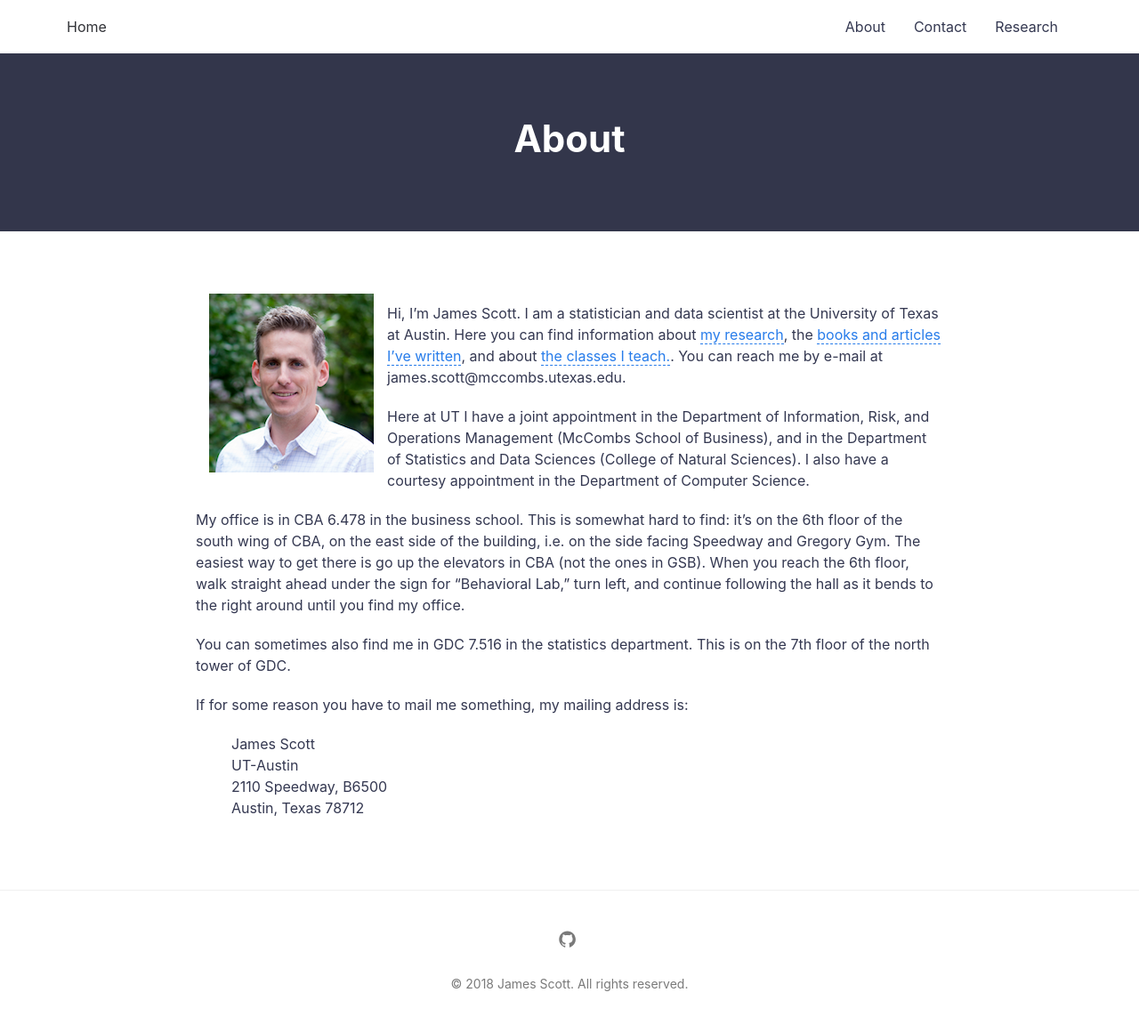
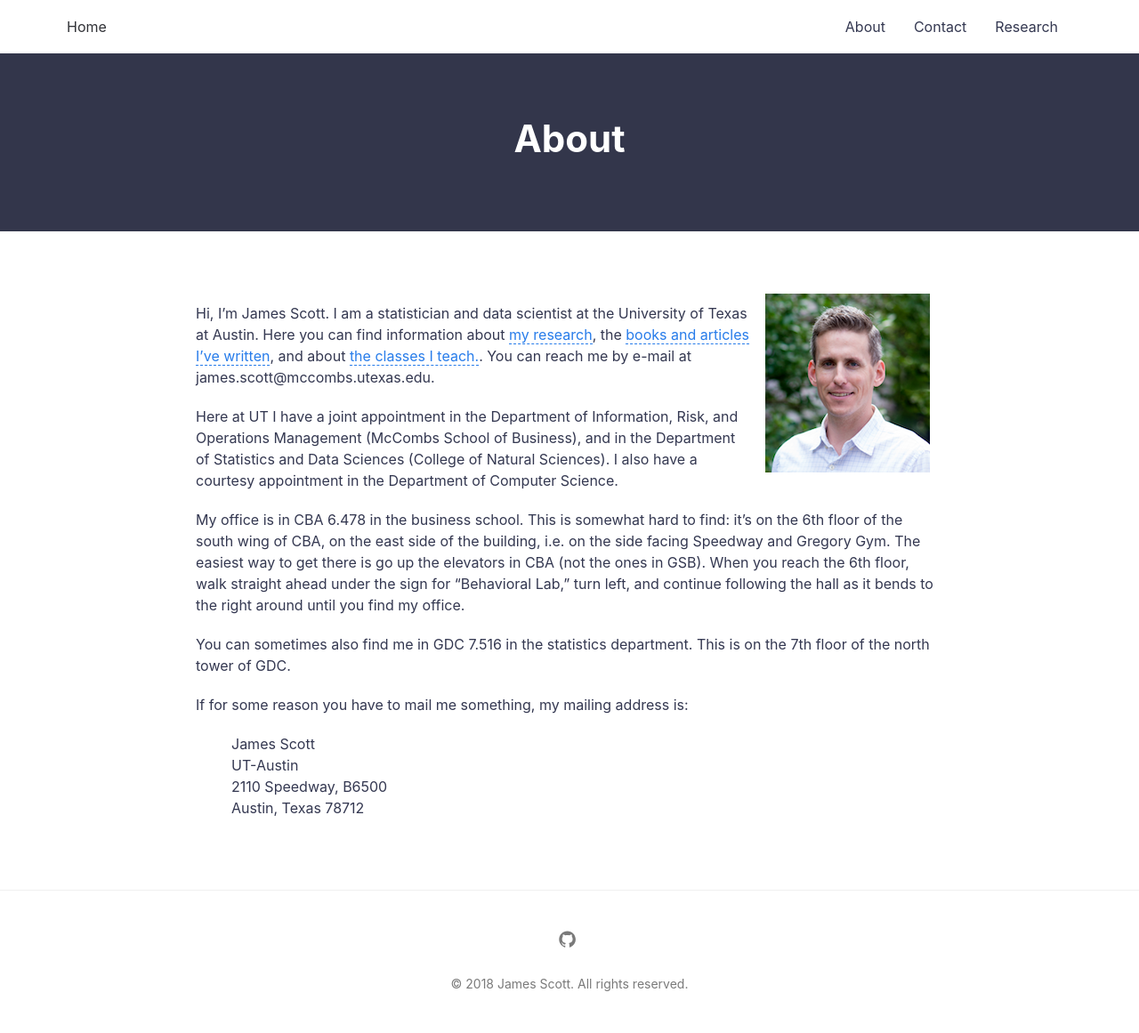
Before and after one commit to jgscott/testsite, a Jekyll site: the page built from about.md, in a window 1280 px wide. Shown: the whole page at 89% size. Built offline with Jekyll 4.4.1, drawn with Linux system fonts in a browser that asks for light colours.

Commit message:
about page

```diff
--- a/about.md
+++ b/about.md
@@ -4,7 +4,7 @@ title: About
 permalink: /about/
 ---
 
-<img src="{{ site.baseurl }}/assets/img/posts/jgscott201605.png" ALIGN="left" style="margin:10px 15px"/>
+<img src="{{ site.baseurl }}/assets/img/posts/jgscott201605.png" ALIGN="right" style="margin:10px 15px"/>
 
 Hi, I'm James Scott.  I am a statistician and data scientist at the University of Texas at Austin.  Here you can find information about [my research]({{ site.baseurl }}/research/), the [books and articles I've written]({{ site.baseurl }}/books/), and about [the classes I teach.]({{ site.baseurl }}/teaching/).  You can reach me by e-mail at james.scott@mccombs.utexas.edu.
 
```
